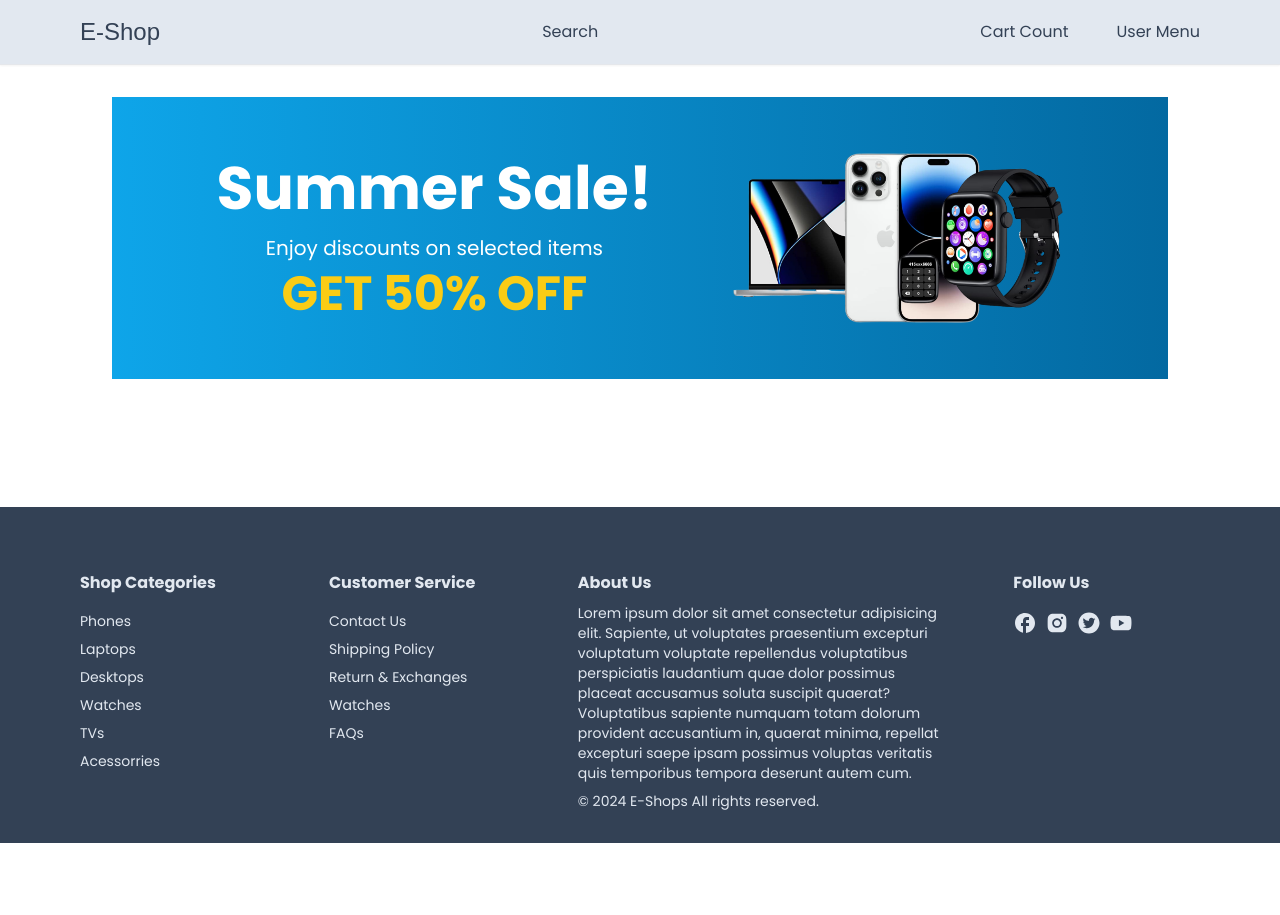
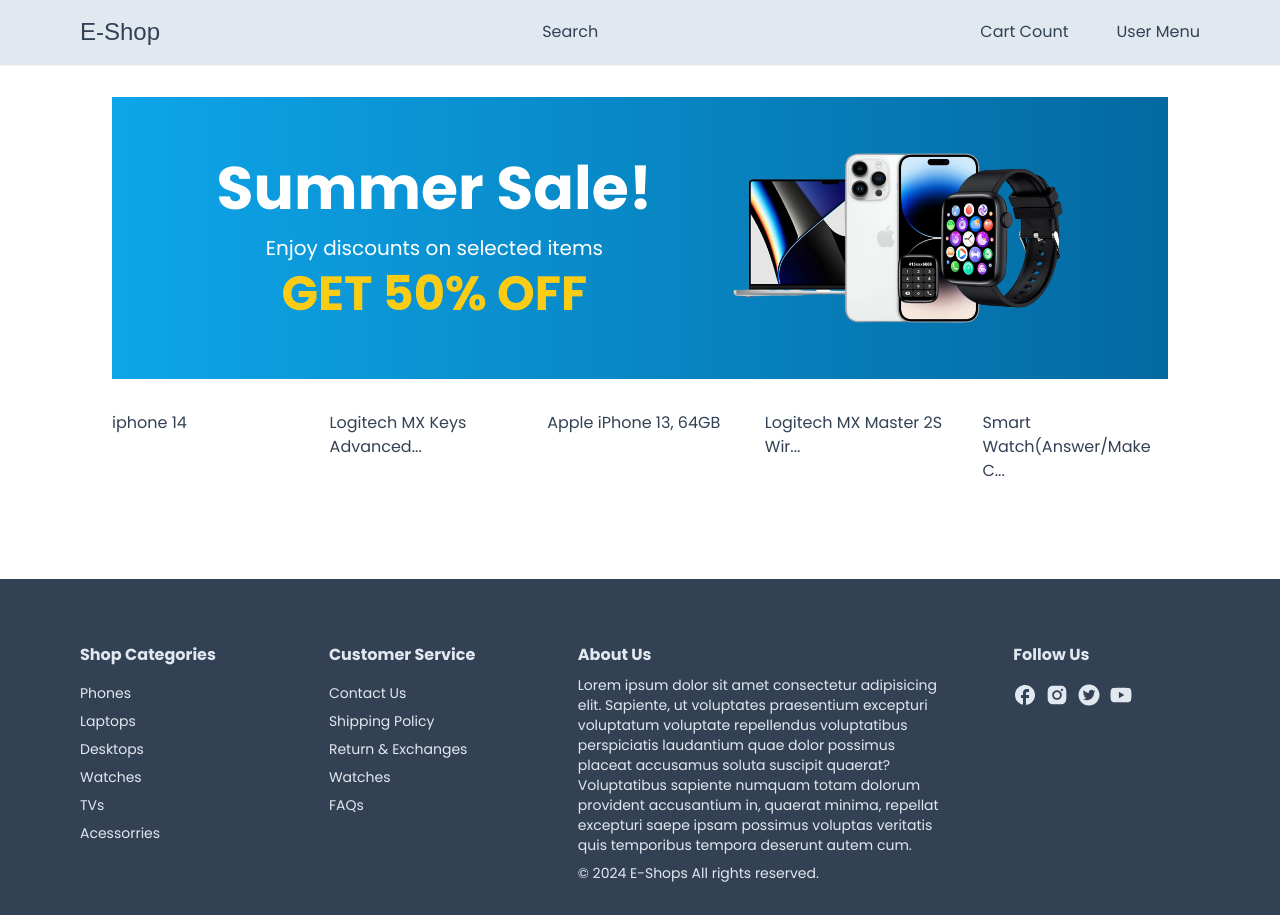
Before and after one commit to SouravMahmud32/e-shop, a Next.js app: page / in a window 1280 px wide. Before the commit the page ends 843 px from the top, so only its background shows below. Built offline with nearby package versions, Linux system fonts and the light colour scheme; a web font is replaced by a local one.

Commit message:
product list added

```diff
--- a/app/page.tsx
+++ b/app/page.tsx
@@ -1,5 +1,7 @@
+import { products } from "@/utils/products";
 import Container from "./components/Container";
 import HomeBanner from "./components/HomeBanner";
+import { truncateText } from "@/utils/truncateText";
 
 export default function Home() {
   return (
@@ -8,6 +10,15 @@ export default function Home() {
         <div>
           <HomeBanner></HomeBanner>
         </div>
+        <div className=" grid grid-cols-2 sm:grid-cols-3 lg:grid-cols-4 xl:grid-cols-5 2xl:grid-cols-6 gap-8">
+          {products.map((product: any) =>{
+            return (
+              <div>
+                {truncateText(product.name)}
+              </div>
+            )
+          })}
+        </div>
       </Container>
     </div>
   )
--- /dev/null
+++ b/utils/products.tsx
@@ -0,0 +1,185 @@
+//I am changing the image links from firebase to amazon, firebase has issues with these direct links. Please remember to add the amazon link(that will show up at the error) instead of firebase at the cofig for it to work out.
+
+export const products = [
+    {
+      id: "64a654593e91b8e73a351e9b",
+      name: "iphone 14",
+      description: "Short description",
+      price: 2999,
+      brand: "apple",
+      category: "Phone",
+      inStock: true,
+      images: [
+        {
+          color: "White",
+          colorCode: "#FFFFFF",
+          image:
+            "https://m.media-amazon.com/images/I/71p-tHQ0u1L._AC_SX679_.jpg",
+        },
+        {
+          color: "Gray",
+          colorCode: "#808080",
+          image:
+            "https://m.media-amazon.com/images/I/417tEj3iJ8L._AC_.jpg",
+        },
+      ],
+      reviews: [],
+    },
+    {
+      id: "64a4ebe300900d44bb50628a",
+      name: "Logitech MX Keys Advanced Wireless Illuminated Keyboard, Tactile Responsive Typing, Backlighting, Bluetooth, USB-C, Apple macOS, Microsoft Windows, Linux, iOS, Android, Metal Build (Black)",
+      description:
+        "PERFECT STROKE KEYS - Spherically-dished keys match the shape of your fingertips, offering satisfying feedback with every tap\nCOMFORT AND STABILITY - Type with confidence on a keyboard crafted for comfort, stability, and precision",
+      price: 102.99,
+      brand: "logitech",
+      category: "Accesories",
+      inStock: true,
+      images: [
+        {
+          color: "Black",
+          colorCode: "#000000",
+          image:
+            "https://m.media-amazon.com/images/I/71gOLg2-kqL.__AC_SX300_SY300_QL70_FMwebp_.jpg",
+        },
+      ],
+      reviews: [
+        {
+          id: "64a65a6158b470c6e06959ee",
+          userId: "6475af156bad4917456e6e1e",
+          productId: "64a4ebe300900d44bb50628a",
+          rating: 5,
+          comment: "good",
+          createdDate: "2023-07-06T06:08:33.067Z",
+          user: {
+            id: "6475af156bad4917456e6e1e",
+            name: "Charles",
+            email: "example@gmail.com",
+            emailVerified: null,
+            image:
+              "https://lh3.googleusercontent.com/a/AAcHTteOiCtILLBWiAoolIW9PJH-r5825pBDl824_8LD=s96-c",
+            hashedPassword: null,
+            createdAt: "2023-05-30T08:08:53.979Z",
+            updatedAt: "2023-05-30T08:08:53.979Z",
+            role: "ADMIN",
+          },
+        },
+      ],
+    },
+    {
+      id: "648437b38c44d52b9542e340",
+      name: "Apple iPhone 13, 64GB",
+      description:
+        'The product is refurbished, fully functional, and in excellent condition. Backed by the 90-day E~Shop Renewed Guarantee.\n- This pre-owned product has been professionally inspected, tested and cleaned by Amazon qualified vendors. It is not certified by Apple.\n- This product is in "Excellent condition". The screen and body show no signs of cosmetic damage visible from 12 inches away.\n- This product will have a battery that exceeds 80% capacity relative to new.\n- Accessories may not be original, but will be compatible and fully functional. Product may come in generic box.\n- Product will come with a SIM removal tool, a charger and a charging cable. Headphone and SIM card are not included.\n- This product is eligible for a replacement or refund within 90-day of receipt if it does not work as expected.\n- Refurbished phones are not guaranteed to be waterproof.',
+      price: 40,
+      brand: "Apple",
+      category: "Phone",
+      inStock: true,
+      images: [
+        {
+          color: "Black",
+          colorCode: "#000000",
+          image:
+            "https://m.media-amazon.com/images/I/61g+McQpg7L._AC_SX679_.jpg",
+        },
+        {
+          color: "Blue",
+          colorCode: " #0000FF",
+          image:
+            "https://m.media-amazon.com/images/I/713Om9vCHUL._AC_SX679_.jpg",
+        },
+        {
+          color: "Red",
+          colorCode: "#FF0000",
+          image:
+            "https://m.media-amazon.com/images/I/61thdjmfHcL.__AC_SX300_SY300_QL70_FMwebp_.jpg",
+        },
+      ],
+      reviews: [
+        {
+          id: "6499b4887402b0efd394d8f3",
+          userId: "6499b184b0e9a8c8709821d3",
+          productId: "648437b38c44d52b9542e340",
+          rating: 4,
+          comment:
+            "good enough. I like the camera and casing. the delivery was fast too.",
+          createdDate: "2023-06-26T15:53:44.483Z",
+          user: {
+            id: "6499b184b0e9a8c8709821d3",
+            name: "Chaoo",
+            email: "example1@gmail.com",
+            emailVerified: null,
+            image:
+              "https://lh3.googleusercontent.com/a/AAcHTtcuRLwWi1vPKaQOcJlUurlhRAIIq2LgYccE8p32=s96-c",
+            hashedPassword: null,
+            createdAt: "2023-06-26T15:40:52.558Z",
+            updatedAt: "2023-06-26T15:40:52.558Z",
+            role: "USER",
+          },
+        },
+        {
+          id: "6499a110efe4e4de451c7edc",
+          userId: "6475af156bad4917456e6e1e",
+          productId: "648437b38c44d52b9542e340",
+          rating: 5,
+          comment: "I really liked it!!",
+          createdDate: "2023-06-26T14:30:40.998Z",
+          user: {
+            id: "6475af156bad4917456e6e1e",
+            name: "Charles",
+            email: "example@gmail.com",
+            emailVerified: null,
+            image:
+              "https://lh3.googleusercontent.com/a/AAcHTteOiCtILLBWiAoolIW9PJH-r5825pBDl824_8LD=s96-c",
+            hashedPassword: null,
+            createdAt: "2023-05-30T08:08:53.979Z",
+            updatedAt: "2023-05-30T08:08:53.979Z",
+            role: "ADMIN",
+          },
+        },
+      ],
+    },
+    {
+      id: "64a4e9e77e7299078334019f",
+      name: "Logitech MX Master 2S Wireless Mouse – Use on Any Surface, Hyper-Fast Scrolling, Ergonomic Shape, Rechargeable, Control Upto 3 Apple Mac and Windows Computers, Graphite",
+      description:
+        "Cross computer control: Game changing capacity to navigate seamlessly on 3 computers, and copy paste text, images, and files from 1 to the other using Logitech flow\nDual connectivity: Use with upto 3 Windows or Mac computers via included Unifying receiver or Bluetooth Smart wireless technology. Gesture button- Yes",
+      price: 70,
+      brand: "logitech",
+      category: "Accesories",
+      inStock: true,
+      images: [
+        {
+          color: "Graphite",
+          colorCode: " #383838",
+          image:
+            "https://m.media-amazon.com/images/I/61ni3t1ryQL.__AC_SX300_SY300_QL70_FMwebp_.jpg",
+        },
+      ],
+      reviews: [],
+    },
+    {
+      id: "649d775128b6744f0f497040",
+      name: 'Smart Watch(Answer/Make Call), 1.85" Smartwatch for Men Women IP68 Waterproof, 100+ Sport Modes, Fitness Activity Tracker, Heart Rate Sleep Monitor, Pedometer, Smart Watches for Android iOS, 2023',
+      description:
+        'Bluetooth Call and Message Reminder: The smart watch is equipped with HD speaker, after connecting to your phone via Bluetooth, you can directly use the smartwatches to answer or make calls, read messages, store contacts, view call history. The smartwatch can set up more message notifications in "GloryFit" APP. You will never miss any calls and messages during meetings, workout and riding.',
+      price: 50,
+      brand: "Nerunsa",
+      category: "Watch",
+      inStock: true,
+      images: [
+        {
+          color: "Black",
+          colorCode: "#000000",
+          image:
+            "https://m.media-amazon.com/images/I/71s4mjiit3L.__AC_SX300_SY300_QL70_FMwebp_.jpg",
+        },
+        {
+          color: "Silver",
+          colorCode: "#C0C0C0",
+          image:
+            "https://m.media-amazon.com/images/I/71zbWSRMaYL.__AC_SX300_SY300_QL70_FMwebp_.jpg",
+        },
+      ],
+      reviews: [],
+    },
+  ];
--- /dev/null
+++ b/utils/truncateText.tsx
@@ -0,0 +1,6 @@
+export const truncateText = (str: string) =>{
+    if (str.length < 25) {
+        return str;
+    }
+    return str.substring(0, 25) + '...';
+}
```
